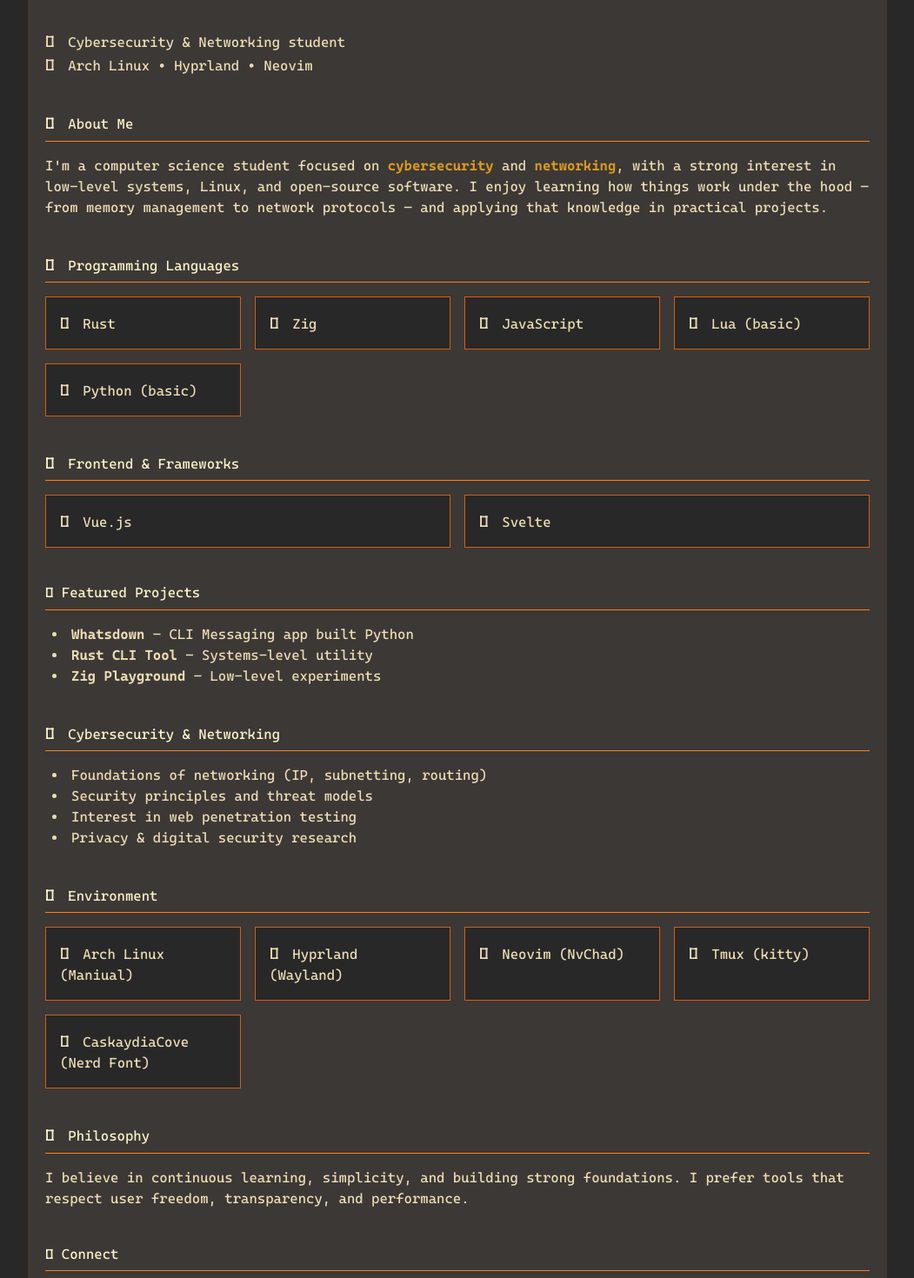
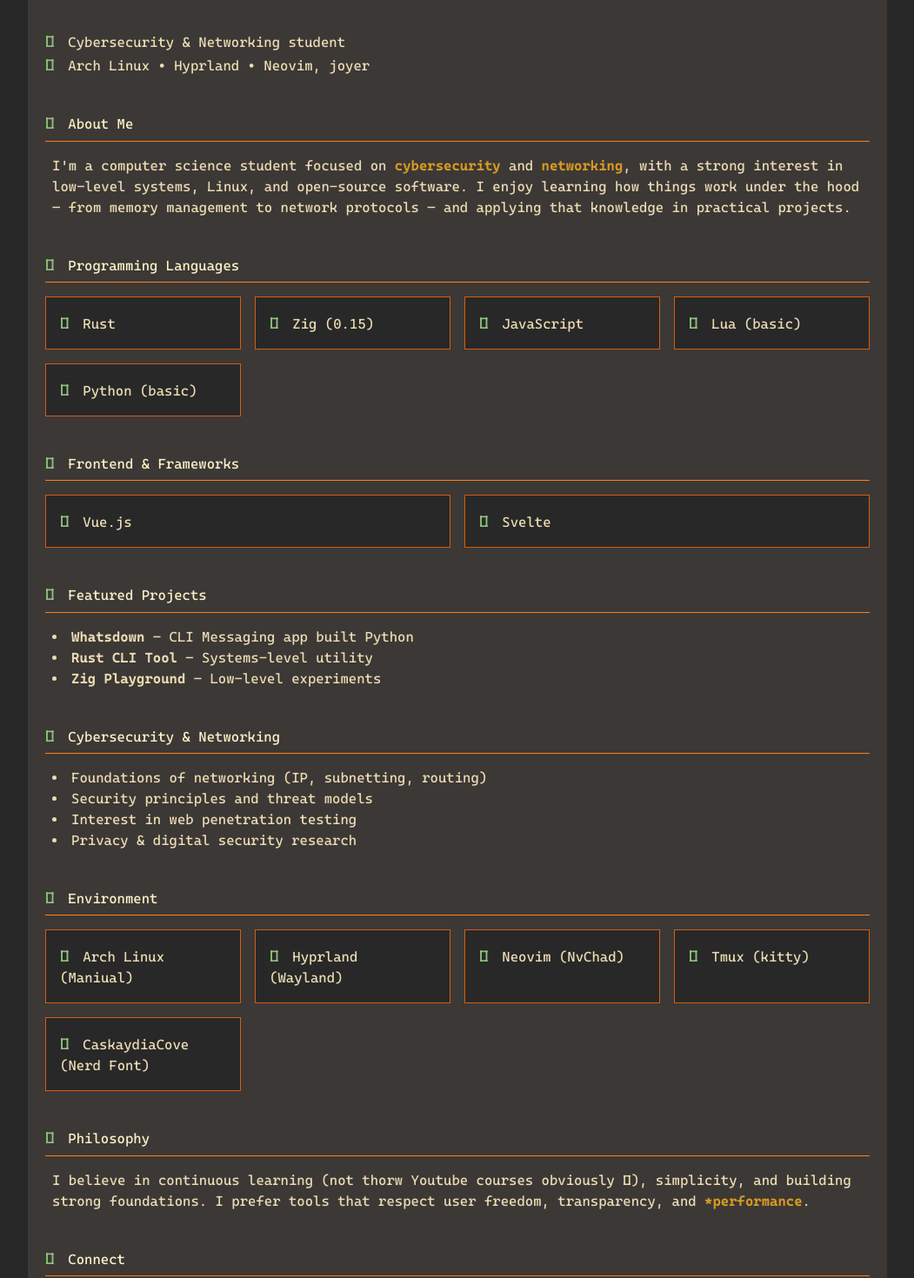
Before and after one commit to ex-jandal/my-portfolio, a SvelteKit app: page / in a window 1280 px wide. Shown: the part 180-1650 px from the top of the page at 87% size, without its empty margins (114-1165 px from the left). Built offline with nearby package versions, Linux system fonts and the light colour scheme; a web font is replaced by a local one.

Commit message:
optimize everything

```diff
--- a/src/routes/+page.svelte
+++ b/src/routes/+page.svelte
@@ -25,11 +25,11 @@
 
 <p class="mt-4">
   <span class="icon"></span> Cybersecurity & Networking student<br />
-  <span class="icon"></span> Arch Linux • Hyprland • Neovim
+  <span class="icon"></span> Arch Linux • Hyprland • Neovim, joyer
 </p>
 
 <h2><span class="icon">󰞋</span> About Me</h2>
-<p>
+<p class="pl-2">
   I'm a computer science student focused on <strong>cybersecurity</strong> and <strong>networking</strong>,
   with a strong interest in low-level systems, Linux, and open‑source software.
   I enjoy learning how things work under the hood — from memory management
@@ -39,9 +39,9 @@
 <h2><span class="icon">󰈙</span> Programming Languages</h2>
 <div class="grid">
   <div class="card"><span class="icon"></span> Rust</div>
-  <div class="card"><span class="icon"></span> Zig</div>
+  <div class="card"><span class="icon"></span> Zig (0.15)</div>
   <div class="card"><span class="icon"></span> JavaScript</div>
-  <div class="card"><span class="icon"></span> Lua (basic)</div>
+  <div class="card"><span class="icon"></span> Lua (basic)</div>
   <div class="card"><span class="icon"></span> Python (basic)</div>
 </div>
 
@@ -51,7 +51,7 @@
   <div class="card"><span class="icon"></span> Svelte</div>
 </div>
 
-<h2>󰊢 Featured Projects</h2>
+<h2><span class="icon">󰊢</span> Featured Projects</h2>
 <ul>
   <li><b>Whatsdown</b> – CLI Messaging app built Python</li>
   <li><b>Rust CLI Tool</b> – Systems-level utility</li>
@@ -75,15 +75,17 @@
   <div class="card"><span class="icon"></span> CaskaydiaCove (Nerd Font)</div>
 </div>
 
-<h2><span class="icon">󰋜</span> Philosophy</h2>
-<p>
-  I believe in continuous learning, simplicity, and building strong foundations.
-  I prefer tools that respect user freedom, transparency, and performance.
+<h2><span class="icon">󰧑</span> Philosophy</h2>
+<p class="pl-2">
+  I believe in continuous learning (not thorw Youtube courses obviously ), simplicity, and building strong foundations.
+  I prefer tools that respect user freedom, transparency, and <strong>*performance</strong>.
 </p>
 
-<h2>󰍡 Connect</h2>
+<h2><span class="icon">󰍡</span> Connect</h2>
+<div class="pl-2">
   <p> GitHub: <a href="https://github.com/ex-jandal" target="_blank">@ex-jandal</a></p>
   <p>󰇮 Email: <a href="mailto:sultan.majed@proton.me">Sultan Majed</a></p>
+</div>
 
 <footer>
   <p class="comment">// "Talk is cheap. Show me the code." — Linus Torvalds</p>
--- a/src/routes/layout.css
+++ b/src/routes/layout.css
@@ -63,6 +63,7 @@ strong {
 .icon {
   margin-right: 0.4rem;
   font-size: var(--text-lg);
+  color: var(--color-gruvbox-bright-aqua);
 }
 
 @font-face {
```
